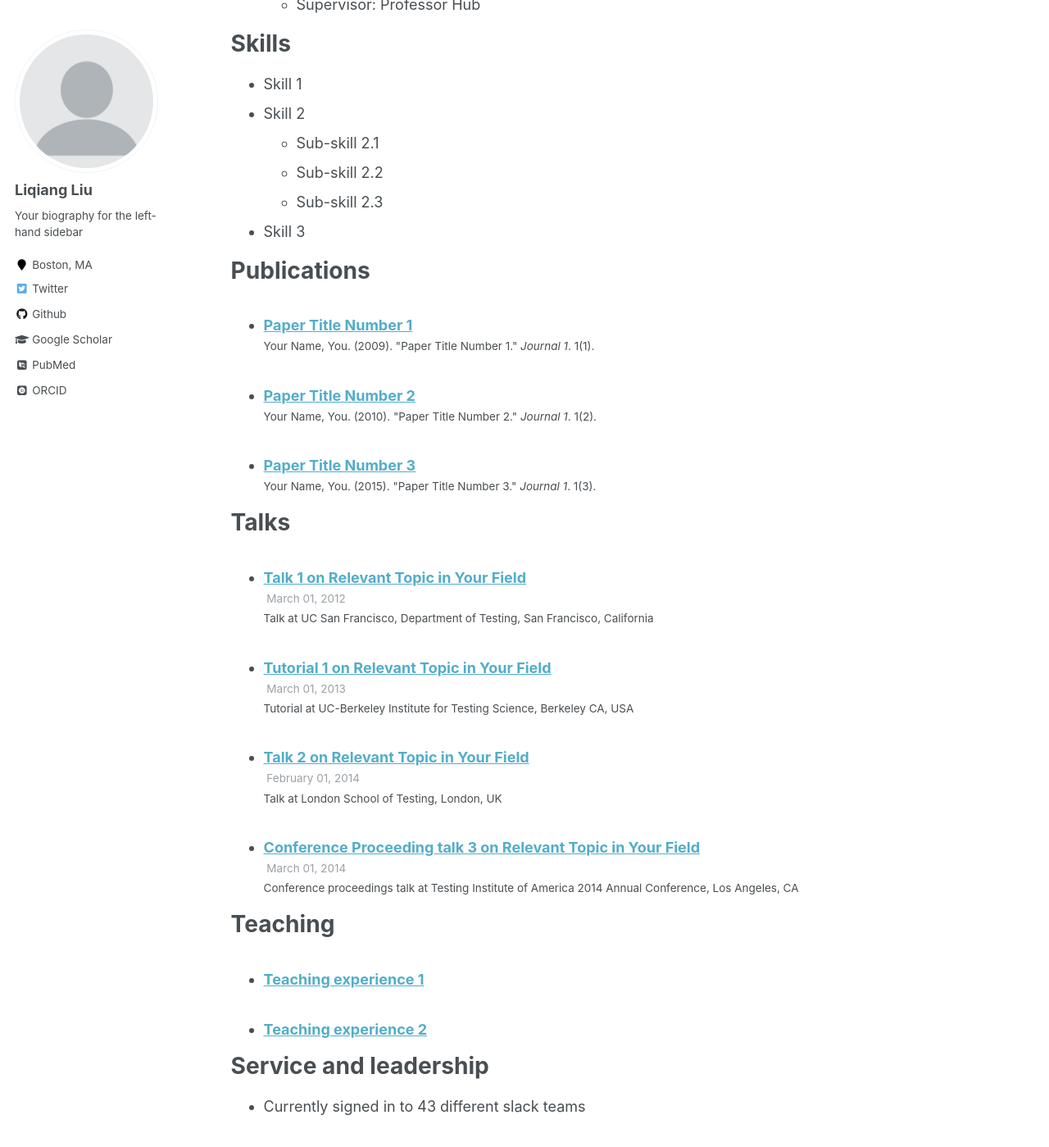
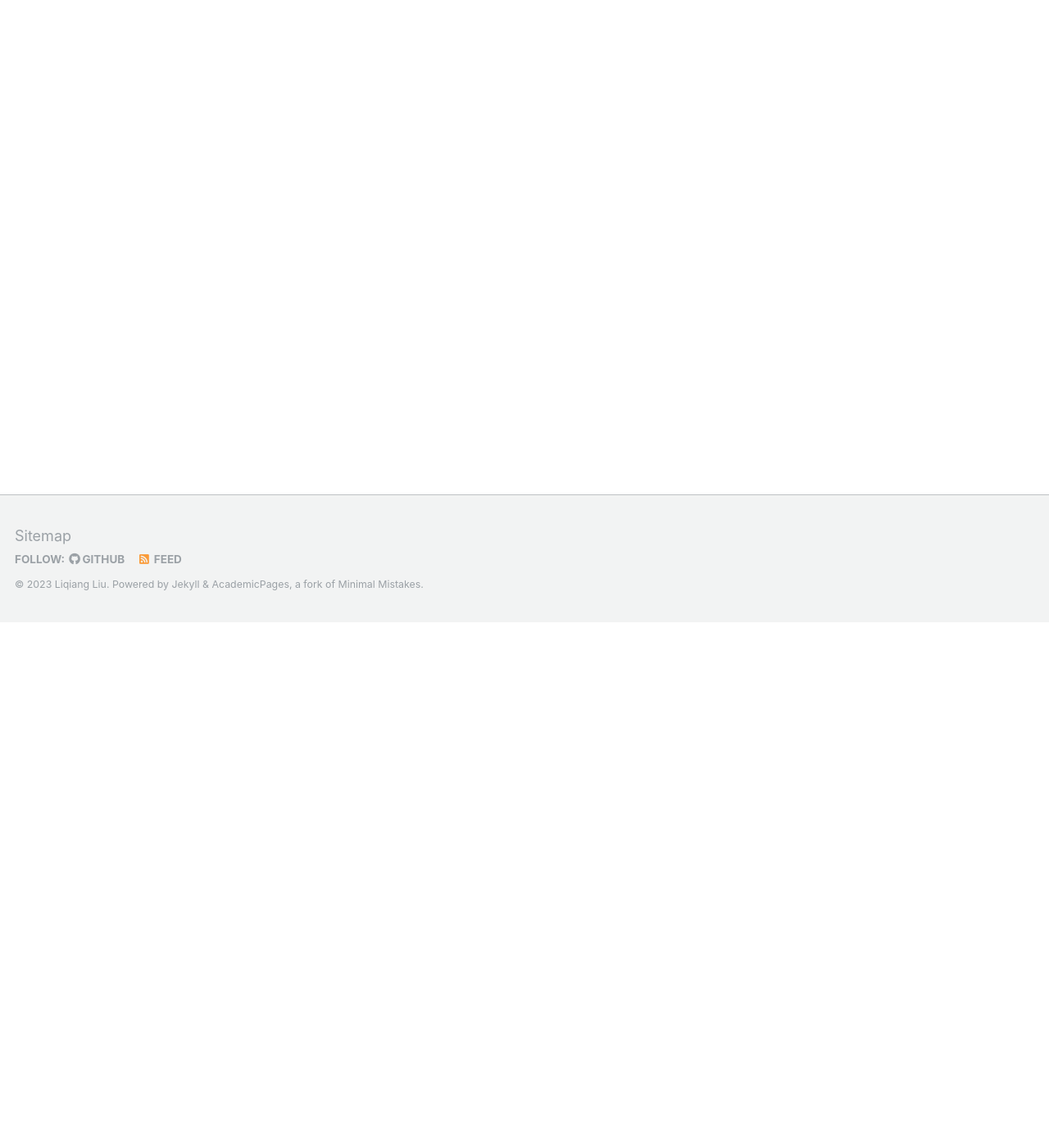
Before and after one commit to Liqiang-Liu/Liqiang-Liu.github.io, a Jekyll site: the page built from _pages/cv.md, in a window 1280 px wide and 1400 px high, scrolled down 641 px. Shown: the whole window at 82% size. Built offline with Jekyll 4.4.1, drawn with Linux system fonts in a browser that asks for light colours; some web fonts are replaced; some of the changed lines change nothing that is shown; some of the changed text lies outside the part shown.

Commit message:
Update cv.md

```diff
--- a/_pages/cv.md
+++ b/_pages/cv.md
@@ -9,6 +9,9 @@
 
 {% include base_path %}
 
+[Download CV Here] (https://liqiang-liu.github.io/files/cv.pdf)
+
+<!--
 Education
 ======
 * B.S. in GitHub, GitHub University, 2012
@@ -57,3 +60,4 @@
 Service and leadership
 ======
 * Currently signed in to 43 different slack teams
+-->
```
